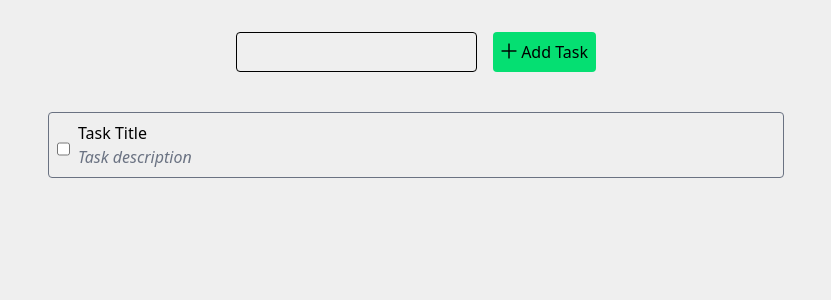
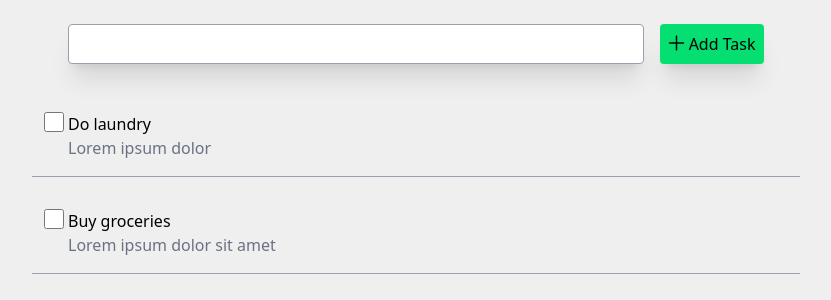
Before and after one commit to marionmartie/vue-ts-01, a Vue app: page / in a window 1280 px wide. Shown: the top 300 px of the page, without its empty margins (224-1055 px from the left). Built offline with nearby package versions, Linux system fonts and the light colour scheme; the HTML template or start-up script is replaced by a standard one.

Commit message:
Separated components, larger checkbox, and tasks from parents as props

```diff
--- a/src/App.vue
+++ b/src/App.vue
@@ -1,17 +1,32 @@
 <script setup lang="ts">
 import Task from '@/components/Task.vue'
+import AddTask from '@/components/AddTask.vue'
+import { ref } from 'vue'
+
+const tasks = ref([
+  {
+    id: 1,
+    title: 'Do laundry',
+    description: 'Lorem ipsum dolor',
+    completed: false,
+    priority: 1
+  },
+  {
+    id: 2,
+    title: 'Buy groceries',
+    description: 'Lorem ipsum dolor sit amet',
+    completed: false,
+    priority: 2
+  }
+])
 </script>
 
 <template>
-  <div class="max-w-3xl mx-auto px-4 py-2 my-6 flex gap-4 justify-center">
-    <input type="text" class="rounded border-1 p-1">
-    <button class="rounded bg-green-400 p-2">
-      <i class="pi pi-plus"></i>
-      Add Task
-    </button>
+
+  <AddTask />
+
+  <div v-for="task in tasks" class="max-w-3xl mx-auto py-2">
+    <Task :task="task" />
   </div>
 
-  <div class="max-w-3xl mx-auto px-4 py-2">
-    <Task name="Hello" />
-  </div>
 </template>
--- /dev/null
+++ b/src/components/AddTask.vue
@@ -0,0 +1,13 @@
+<script setup lang="ts">
+
+</script>
+
+<template>
+    <div class="max-w-3xl mx-auto  my-6 flex gap-4 justify-center">
+    <input type="text" class="w-3/4 rounded border-1 border-gray-400 shadow-xl bg-white">
+    <button class="rounded bg-green-400 p-2 shadow-xl">
+      <i class="pi pi-plus"></i>
+      Add Task
+    </button>
+  </div>
+</template>
--- a/src/components/Task.vue
+++ b/src/components/Task.vue
@@ -1,16 +1,22 @@
 <script setup lang="ts">
-defineProps({
-    name: String,
-})
+defineProps <{
+  task: {
+    id: Number,
+    title: String,
+    description: String,
+    completed: Boolean,
+    priority: Number,
+  }
+}>()
 </script>
 
 <template>
-    <div class="rounded border-1 border-gray-500">
-      <div class="flex gap-2 p-2">
-        <input class="mt-2" type="checkbox">
+    <div class="border-1 py-2 border-b-gray-400 border-t-0 border-s-0 border-e-0">
+      <div class="flex p-2">
+        <input id="" v-model="task.completed" class="w-7 h-5 accent-green-400" type="checkbox">
         <div class="">
-          <p>Task Title</p>
-          <p class="italic text-gray-500">Task description</p>
+          <label>{{ task.title }}</label>
+          <p class="text-gray-500">{{ task.description }}</p>
         </div>
       </div>
     </div>
```
